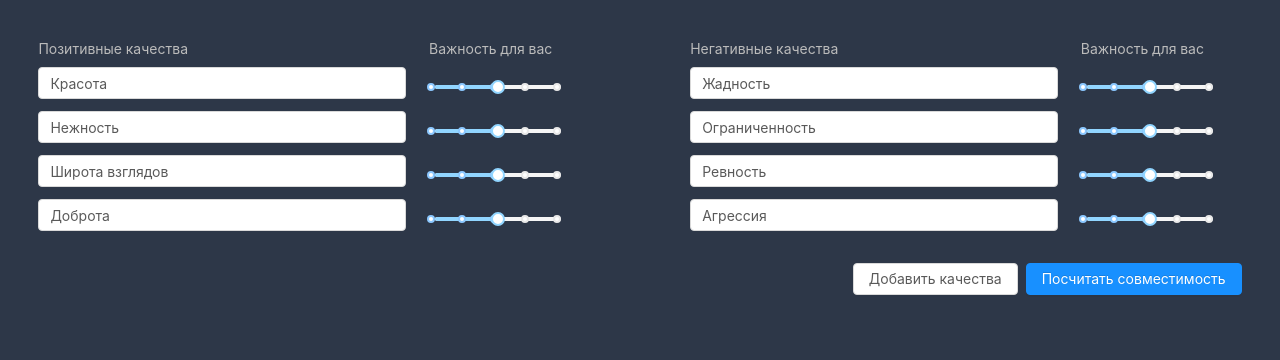
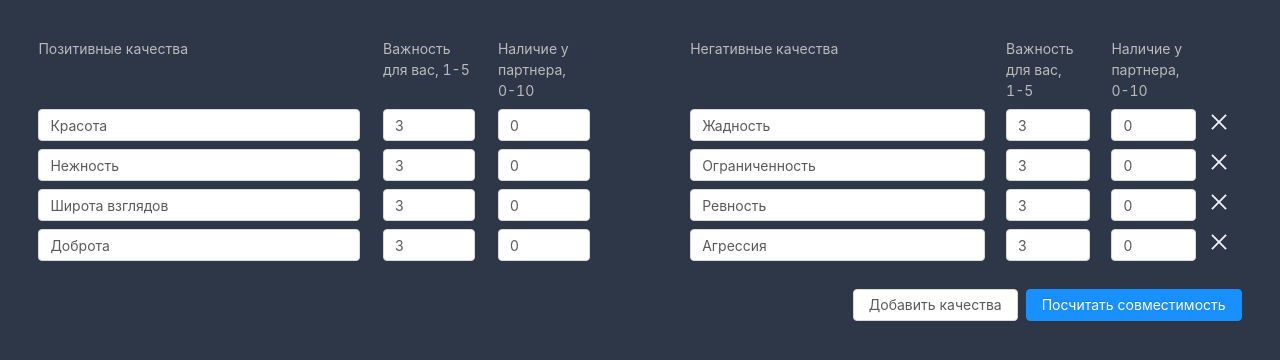
Before and after one commit to dospolov-archive/fit-test, a React (Create React App) app: page / in a window 1280 px wide. Shown: the top 360 px of the page. Built offline with nearby package versions, Linux system fonts and the light colour scheme.

Commit message:
PRESENCE

```diff
--- a/package.json
+++ b/package.json
@@ -31,7 +31,7 @@
   "devDependencies": {
     "@babel/helper-call-delegate": "^7.12.1",
     "babel-plugin-import": "^1.13.1",
-    "eslint-config-prettier": "^6.14.0",
+    "eslint-config-prettier": "^6.15.0",
     "eslint-plugin-prettier": "^3.1.4",
     "prettier": "^2.1.2"
   }
--- a/src/Form/Form.js
+++ b/src/Form/Form.js
@@ -1,43 +1,50 @@
 import React, { useState } from 'react'
-import { Input, Row, Col, Button, Slider } from 'antd'
+import { Input, Row, Col, Button, InputNumber } from 'antd'
+import { CloseOutlined } from '@ant-design/icons'
 import Chart from '../Chart'
 
-const SLIDER_DOTS = 5
+const WEIGHT_MIN = 1
+const WEIGHT_MAX = 5
+const PRESENCE_MIN = 0
+const PRESENCE_MAX = 10
 
 const Form = () => {
   const [rows, updateRows] = useState([
     {
-      positive: { title: 'Красота', weight: 3 },
-      negative: { title: 'Жадность', weight: 3 }
+      positive: { title: 'Красота', weight: 3, presence: 0 },
+      negative: { title: 'Жадность', weight: 3, presence: 0 }
     },
     {
-      positive: { title: 'Нежность', weight: 3 },
-      negative: { title: 'Ограниченность', weight: 3 }
+      positive: { title: 'Нежность', weight: 3, presence: 0 },
+      negative: { title: 'Ограниченность', weight: 3, presence: 0 }
     },
     {
-      positive: { title: 'Широта взглядов', weight: 3 },
-      negative: { title: 'Ревность', weight: 3 }
+      positive: { title: 'Широта взглядов', weight: 3, presence: 0 },
+      negative: { title: 'Ревность', weight: 3, presence: 0 }
     },
     {
-      positive: { title: 'Доброта', weight: 3 },
-      negative: { title: 'Агрессия', weight: 3 }
+      positive: { title: 'Доброта', weight: 3, presence: 0 },
+      negative: { title: 'Агрессия', weight: 3, presence: 0 }
     }
   ])
   const [chart, updateChart] = useState({
-    extremum: rows.length * SLIDER_DOTS - rows.length,
+    extremum: rows.length * WEIGHT_MAX - rows.length,
     percent: null
   })
 
   const calculate = () => {
-    const max = rows.length * SLIDER_DOTS - rows.length
+    const max = rows.length * WEIGHT_MAX * PRESENCE_MAX
 
     const total = rows.reduce(
-      (acc, row) => acc - row.negative.weight + row.positive.weight,
+      (acc, row) =>
+        acc -
+        row.negative.weight * row.negative.presence +
+        row.positive.weight * row.positive.presence,
       0
     )
 
     updateChart({
-      extremum: rows.length * SLIDER_DOTS - rows.length,
+      extremum: rows.length * WEIGHT_MAX * PRESENCE_MAX,
       percent: ((max + total) / (max * 2)) * 100
     })
   }
@@ -45,15 +52,23 @@ const Form = () => {
   const addRow = () => {
     updateChart(prevChart => ({
       ...prevChart,
-      extremum: (rows.length + 1) * SLIDER_DOTS - rows.length - 1
+      extremum: (rows.length + 1) * WEIGHT_MAX * PRESENCE_MAX
     }))
     updateRows(prevRows => [
       ...prevRows,
       {
-        positive: { title: '', weight: 3 },
-        negative: { title: '', weight: 3 }
+        positive: { title: '', weight: 3, presence: 0 },
+        negative: { title: '', weight: 3, presence: 0 }
       }
     ])
+  }
+
+  const deleteRow = removeIndex => {
+    updateChart(prevChart => ({
+      ...prevChart,
+      extremum: (rows.length - 1) * WEIGHT_MAX * PRESENCE_MAX
+    }))
+    updateRows(prevRows => prevRows.filter((_, i) => i !== removeIndex))
   }
 
   const updateRowField = (rowIndex, updatedField, qualityType) =>
@@ -74,72 +89,89 @@ const Form = () => {
   return (
     <div>
       <Row>
-        <Col span={11}>
+        {['positive', 'negative'].map(characteristic => (
+          <Col
+            span={11}
+            key={characteristic}
+            offset={characteristic === 'positive' ? 0 : 2}
+          >
             <Row className="mb-2">
-            <Col span={16}>
-              <h2>Позитивные качества</h2>
+              <Col span={characteristic === 'positive' ? 24 : 22}>
+                <Row>
+                  <Col span={14}>
+                    <h2>
+                      {characteristic === 'positive' ? 'Позитивные' : 'Негативные'}{' '}
+                      качества
+                    </h2>
                   </Col>
-            <Col span={6} offset={1}>
-              <h2>Важность для вас</h2>
+                  <Col span={4} offset={1}>
+                    <h2>
+                      Важность для вас,{' '}
+                      <span className="whitespace-pre">
+                        {WEIGHT_MIN}-{WEIGHT_MAX}
+                      </span>
+                    </h2>
+                  </Col>
+                  <Col span={4} offset={1}>
+                    <h2>
+                      Наличие у партнера,{' '}
+                      <span className="whitespace-pre">
+                        {PRESENCE_MIN}-{PRESENCE_MAX}
+                      </span>
+                    </h2>
+                  </Col>
+                </Row>
               </Col>
             </Row>
 
-          {rows.map(({ positive: { title, weight } }, i) => (
+            {rows.map(({ [characteristic]: { title, weight, presence } }, i) => (
               <Row key={i} className="mb-2">
-              <Col span={16}>
+                <Col span={characteristic === 'positive' ? 24 : 22}>
+                  <Row>
+                    <Col span={14}>
                       <Input
                         value={title}
                         placeholder="Что-то хорошее"
                         onChange={({ target: { value } }) =>
-                    updateRowField(i, { title: value }, 'positive')
+                          updateRowField(i, { title: value }, characteristic)
                         }
                       />
                     </Col>
-              <Col span={6} offset={1}>
-                <Slider
+                    <Col span={4} offset={1}>
+                      <InputNumber
                         value={weight}
-                  dots={true}
-                  min={1}
-                  max={SLIDER_DOTS}
-                  onChange={value => updateRowField(i, { weight: value }, 'positive')}
+                        className="w-full"
+                        min={WEIGHT_MIN}
+                        max={WEIGHT_MAX}
+                        step={1}
+                        onChange={value =>
+                          updateRowField(i, { weight: value }, characteristic)
+                        }
+                      />
+                    </Col>
+                    <Col span={4} offset={1}>
+                      <InputNumber
+                        value={presence}
+                        className="w-full"
+                        min={PRESENCE_MIN}
+                        max={PRESENCE_MAX}
+                        step={1}
+                        onChange={value =>
+                          updateRowField(i, { presence: value }, characteristic)
+                        }
                       />
                     </Col>
                   </Row>
-          ))}
                 </Col>
-        <Col span={11} offset={2}>
-          <Row className="mb-2">
-            <Col span={16}>
-              <h2>Негативные качества</h2>
+                {characteristic === 'negative' && (
+                  <Col span={2} className="text-center">
+                    <CloseOutlined className="text-xl" onClick={() => deleteRow(i)} />
                   </Col>
-            <Col span={6} offset={1}>
-              <h2>Важность для вас</h2>
-            </Col>
-          </Row>
-
-          {rows.map(({ negative: { title, weight } }, i) => (
-            <Row key={i} className="mb-2">
-              <Col span={16}>
-                <Input
-                  value={title}
-                  placeholder="Что-то плохое"
-                  onChange={({ target: { value } }) =>
-                    updateRowField(i, { title: value }, 'negative')
-                  }
-                />
-              </Col>
-              <Col span={6} offset={1}>
-                <Slider
-                  value={weight}
-                  dots={true}
-                  min={1}
-                  max={SLIDER_DOTS}
-                  onChange={value => updateRowField(i, { weight: value }, 'negative')}
-                />
-              </Col>
+                )}
               </Row>
             ))}
           </Col>
+        ))}
       </Row>
       <div className="text-right mt-5">
         <Button onClick={addRow}>Добавить качества</Button>
```
Also changed, not shown: 1 other file (tests, documents, lock files or other folders). Lines whose indentation alone changed are shown as unchanged.
